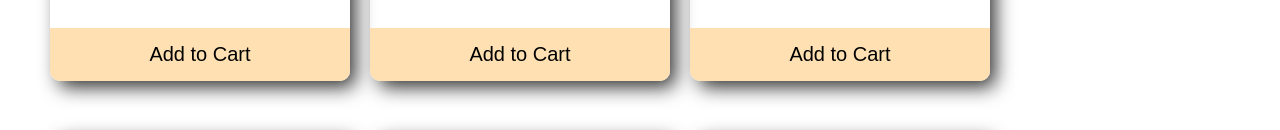
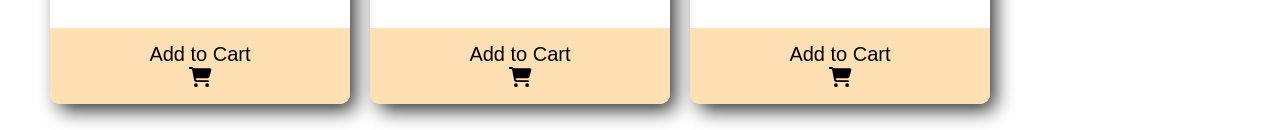
Before and after one commit to nobel7761/React---Mobile-Ecommerce, a React (Create React App) app: page / in a window 1280 px wide. Shown: the part 472-602 px from the top of the page. Built offline with nearby package versions, Linux system fonts and the light colour scheme.

Commit message:
fontawesome icon added

```diff
--- a/package.json
+++ b/package.json
@@ -3,6 +3,9 @@
   "version": "0.1.0",
   "private": true,
   "dependencies": {
+    "@fortawesome/fontawesome-svg-core": "^6.1.1",
+    "@fortawesome/free-solid-svg-icons": "^6.1.1",
+    "@fortawesome/react-fontawesome": "^0.1.18",
     "@testing-library/jest-dom": "^5.16.3",
     "@testing-library/react": "^12.1.4",
     "@testing-library/user-event": "^13.5.0",
--- a/src/components/Product/Product.js
+++ b/src/components/Product/Product.js
@@ -1,4 +1,6 @@
 import React from 'react';
+import { FontAwesomeIcon } from '@fortawesome/react-fontawesome';
+import { faShoppingCart } from '@fortawesome/free-solid-svg-icons'
 import './Product.css'
 
 const Product = (props) => {
@@ -17,6 +19,7 @@ const Product = (props) => {
             </div>
             <button>
                 <p>Add to Cart</p>
+                <FontAwesomeIcon icon={faShoppingCart}></FontAwesomeIcon>
             </button>
         </div>
     );
```
Also changed, not shown: 1 other file (tests, documents, lock files or other folders).
